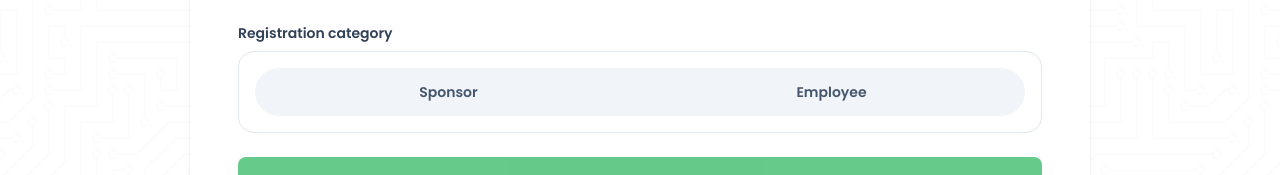
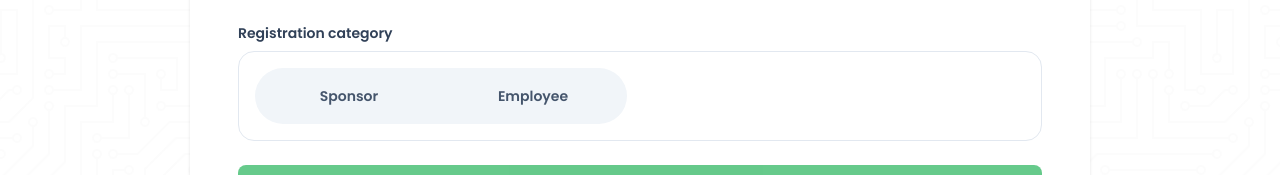
Before and after one commit to DevonSRE/ccisonfi, a Next.js app: page / in a window 1280 px wide. Shown: the part 551-726 px from the top of the page. Built offline with nearby package versions, Linux system fonts and the light colour scheme.

Commit message:
added steps

```diff
--- a/src/components/auth/RegisterStartStep.tsx
+++ b/src/components/auth/RegisterStartStep.tsx
@@ -61,7 +61,11 @@ export function RegisterStartStep() {
       <div className="space-y-2">
         <p className="text-sm font-semibold text-slate-700">Registration category</p>
         <div className="rounded-2xl border border-slate-200 bg-white p-3 sm:p-4">
-          <div className="rounded-[180px] bg-slate-100 p-1 grid grid-cols-2 gap-1" role="tablist" aria-label="Registration category">
+          <div
+            className="w-full sm:w-auto sm:inline-grid rounded-[180px] bg-slate-100 p-1 grid grid-cols-2 gap-1"
+            role="tablist"
+            aria-label="Registration category"
+          >
           {roleOptions.map((option) => {
             const isSelected = role === option.value;
 
@@ -76,9 +80,9 @@ export function RegisterStartStep() {
                   }
                   setInputError(null);
                 }}
-                className={`w-full rounded-[180px] px-3 py-2.5 text-sm font-semibold text-center transition-all duration-200 cursor-pointer ${
+                className={`w-full sm:min-w-[180px] rounded-[180px] px-4 py-3.5 text-sm font-semibold text-center transition-all duration-200 cursor-pointer ${
                   isSelected
-                    ? "bg-green-600 text-white shadow-sm"
+                    ? "bg-green-600 text-white"
                     : "bg-transparent text-slate-600 hover:text-slate-800"
                 }`}
                 role="tab"
```
